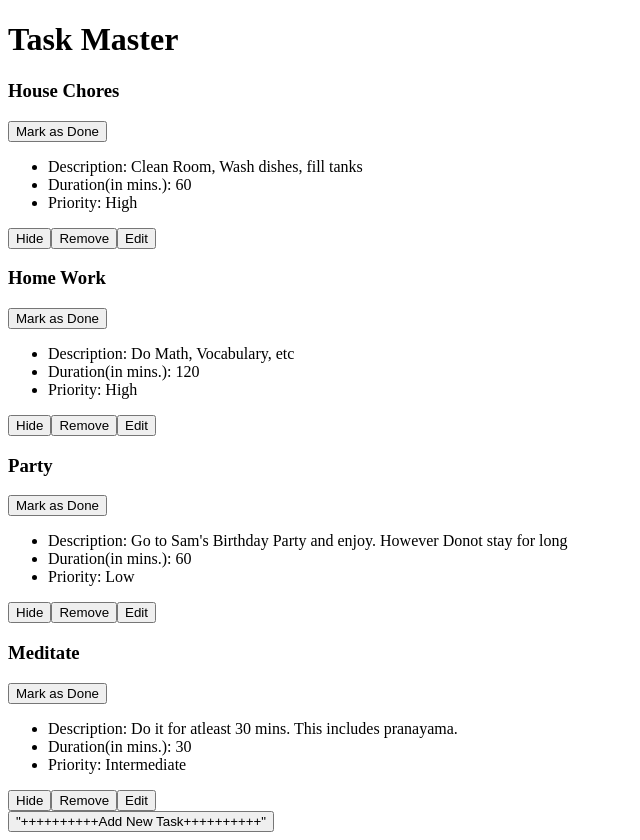
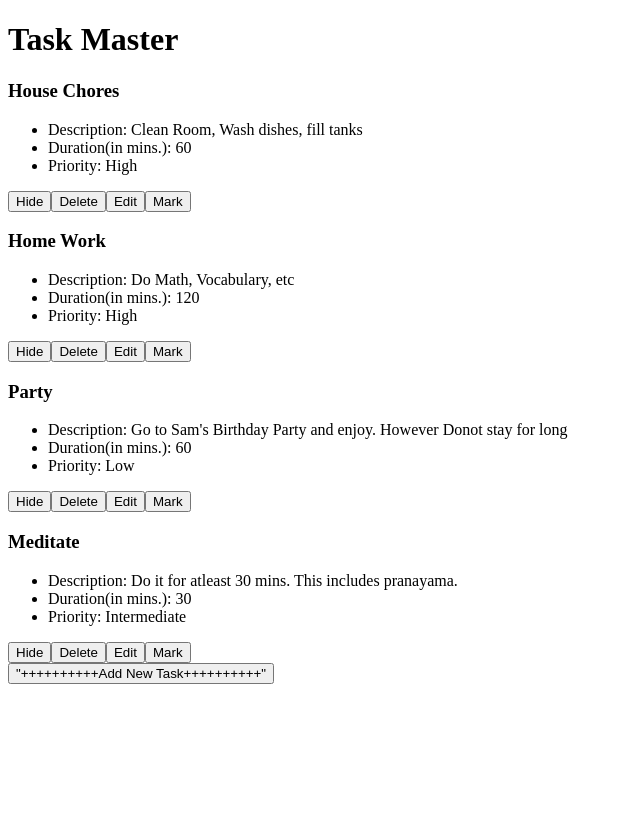
Before and after one commit to SouravPal1995/Task-Master, a Vue app: page / in a window 1280 px wide. Shown: the whole page, without its empty margins (0-640 px from the left). After the commit the page ends 800 px from the top, so only its background shows below. Built offline with nearby package versions, Linux system fonts and the light colour scheme.

Commit message:
Hello World

```diff
--- a/src/App.vue
+++ b/src/App.vue
@@ -77,18 +77,18 @@ let app = {
       this.tasks.push(newTask);
     },
     removeTask: function(id) {
-      let newTasks = this.tasks.filter((task) => task.id !== id);
+      let newTasks = this.tasks.filter(task => task.id !== id);
       this.tasks = newTasks;
     },
     updateTask(id, name, desc, dur, pr) {
-      let target = this.tasks.findIndex((task) => task.id === id);
+      let target = this.tasks.findIndex(task => task.id === id);
       this.tasks[target].taskName = name;
       this.tasks[target].description = desc;
       this.tasks[target].duration = dur;
       this.tasks[target].priority = pr;
     },
     toggleStatus: function(id) {
-      let target = this.tasks.findIndex((task) => task.id === id);
+      let target = this.tasks.findIndex(task => task.id === id);
       this.tasks[target].status = !this.tasks[target].status;
     },
   },
--- a/src/components/Task.vue
+++ b/src/components/Task.vue
@@ -10,11 +10,6 @@
         {{ taskName }}
       </h3>
     </div>
-    <span>
-      <button @click="toggleStatus">
-        {{ status ? "Unmark" : "Mark as Done" }}
-      </button>
-    </span>
     <div v-if="visible">
       <ul>
         <li>Description: {{ description }}</li>
@@ -23,8 +18,11 @@
       </ul>
     </div>
     <button v-on:click="toggleVis">{{ visible ? "Hide" : "Show" }}</button>
-    <button v-on:click="removeTask">Remove</button>
-    <button v-if="!editVis" @click="toggleEditTask">Edit</button><br />
+    <button v-on:click="removeTask">Delete</button>
+    <button v-if="!editVis" @click="toggleEditTask">Edit</button>
+    <button @click="toggleStatus">
+      {{ status ? "Unmark" : "Mark" }}
+    </button>
     <div v-if="editVis">
       <edit-form
         :id="id"
@@ -45,7 +43,7 @@ export default {
   components: {
     "edit-form": EditForm,
   },
-  emits: ["remove-task", "update-task"],
+  emits: ["remove-task", "update-task", "toggle-status"],
   props: {
     id: Number,
     taskName: String,
@@ -76,7 +74,6 @@ export default {
     },
     toggleStatus: function() {
       this.$emit("toggle-status", this.id);
-      console.log(`${this.taskName} was marked ${this.status}`);
     },
   },
 };
--- a/src/components/TaskForm.vue
+++ b/src/components/TaskForm.vue
@@ -16,7 +16,6 @@
 
 <script>
 export default {
-  props: ["taskName", "taskDescription", "taskDuration", "taskPriority"],
   emits: ["add-task"],
   data: function() {
     return {
```
